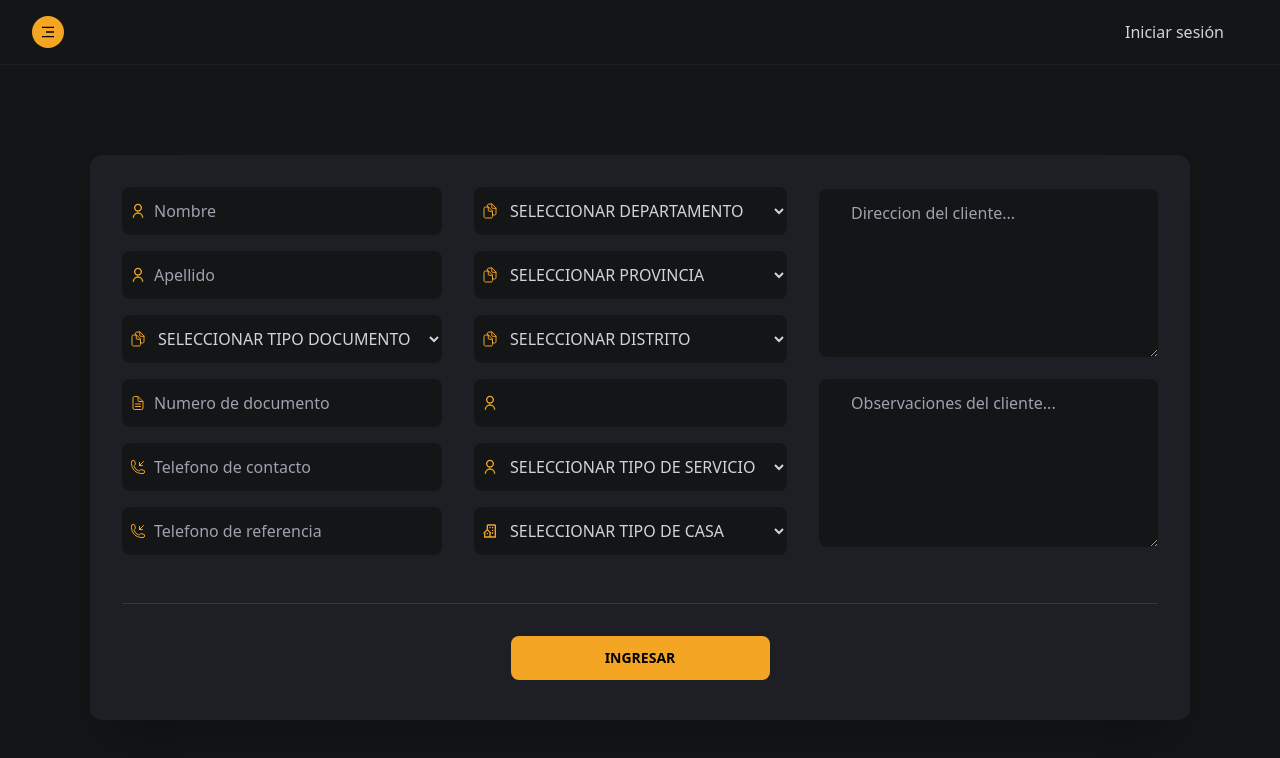
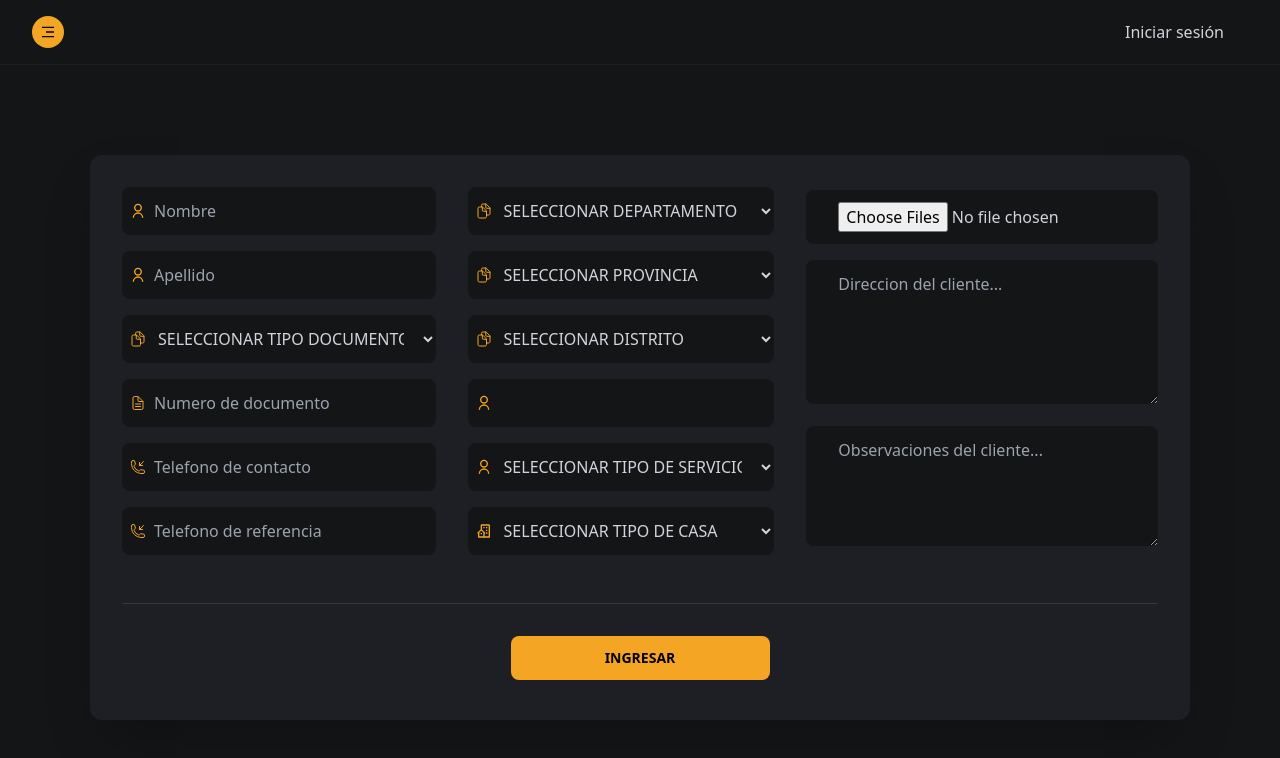
Before and after one commit to DevCarlos17/JN-TELECOM, a React (Vite) app in the folder client/: page /newSale in a window 1280 px wide. Shown: the top 758 px of the page. Built offline with nearby package versions, Linux system fonts and the light colour scheme.

Commit message:
add input type file

```diff
--- a/client/src/components/FormSale.jsx
+++ b/client/src/components/FormSale.jsx
@@ -192,13 +192,23 @@ const FormSale = ({ BtnCancel = false, handleModal }) => {
           </div>
           <div id="col-3">
             <div className="relative mb-4">
+              <input
+                type="file"
+                accept=".jpg, .jpeg, .png"
+                multiple
+                className="py-3 pl-8 pr-4 bg-secondary-900 w-full outline-none rounded-lg focus:border border-primary"
+                name="image_uploads"
+                id="image_uploads"></input>
+            </div>
+
+            <div className="relative mb-4">
               <textarea
                 onChange={handleInput}
                 className="py-3 pl-8 pr-4 bg-secondary-900 w-full outline-none rounded-lg focus:border border-primary"
                 name="direccion"
                 id="direccion"
                 cols="30"
-                rows="6"
+                rows="5"
                 placeholder="Direccion del cliente..."></textarea>
             </div>
             <div className="relative mb-4">
@@ -208,7 +218,7 @@ const FormSale = ({ BtnCancel = false, handleModal }) => {
                 name="observacion"
                 id="observacion"
                 cols="30"
-                rows="6"
+                rows="4"
                 placeholder="Observaciones del cliente..."></textarea>
             </div>
           </div>
```
